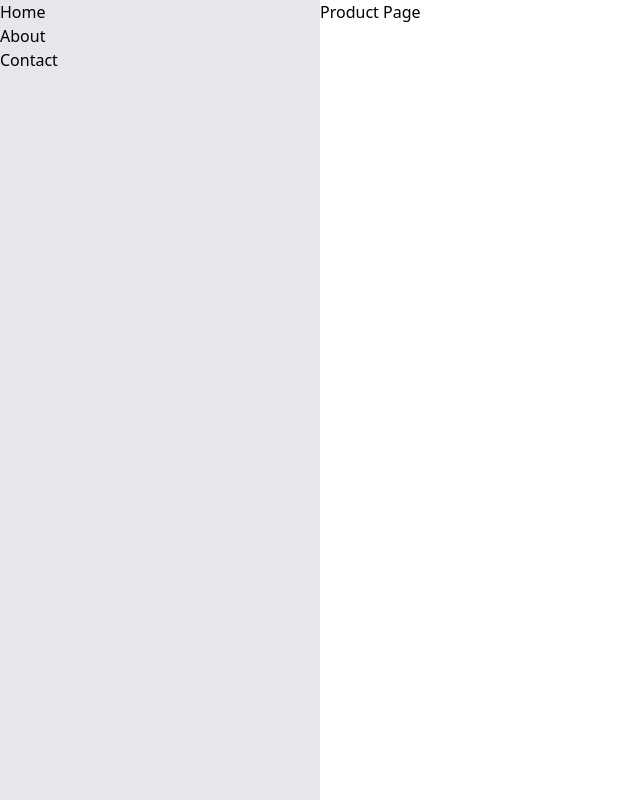
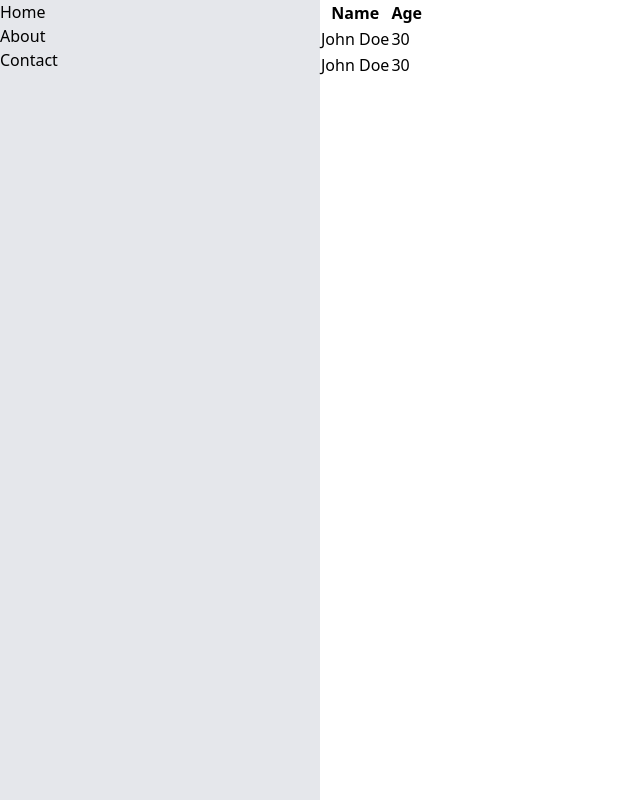
Before and after one commit to hmthu30/admin_panel, a Next.js app: page /product in a window 1280 px wide. Shown: the whole page, without its empty margins (0-640 px from the left). Built offline with nearby package versions, Linux system fonts and the light colour scheme.

Commit message:
add reusable css table and change nvabar to sidebar name

```diff
--- a/src/components/UI/navbar/Navbar.tsx
+++ b/src/components/UI/sidebar/Sidebar.tsx
@@ -2,7 +2,7 @@ import React from "react";
 import Link from "next/link";
 import { useAuth } from "@/context/AuthContext";
 
-const Navbar: React.FC = () => {
+const Sidebar: React.FC = () => {
   const { token } = useAuth();
 
   if (!token) {
@@ -26,4 +26,4 @@ const Navbar: React.FC = () => {
   );
 };
 
-export default Navbar;
+export default Sidebar;
--- /dev/null
+++ b/src/components/UI/table/index.tsx
@@ -0,0 +1,239 @@
+import {
+  TableBodyRowColCheckType,
+  TableBodyRowColType,
+  TableBodyRowType,
+  TableBodyType,
+  TableHeaderRowColCheckType,
+  TableHeaderRowColType,
+  TableHeaderRowType,
+  TableHeaderType,
+  TableType,
+} from "@/utils/const/tableConstant";
+import React from "react";
+import { twMerge } from "tailwind-merge";
+
+export function Table({
+  children,
+  className,
+  additionalStyle,
+}: {
+  children: React.ReactNode;
+  className: (typeof TableType)[keyof typeof TableType];
+  additionalStyle?: string;
+}) {
+  const classNameMap: Record<
+    (typeof TableType)[keyof typeof TableType],
+    string
+  > = {
+    [TableType.Default]: "",
+    [TableType.Modify]: "",
+  };
+
+  return (
+    <table className={twMerge(additionalStyle, classNameMap[className])}>
+      {children}
+    </table>
+  );
+}
+
+export function TableHeader({
+  children,
+  className,
+  additionalStyle,
+}: {
+  children: React.ReactNode;
+  className: (typeof TableHeaderType)[keyof typeof TableHeaderType];
+  additionalStyle?: string;
+}) {
+  const classNameMap: Record<
+    (typeof TableHeaderType)[keyof typeof TableHeaderType],
+    string
+  > = {
+    [TableHeaderType.Default]: "",
+    [TableHeaderType.Modify]: "",
+  };
+
+  return (
+    <thead className={twMerge(additionalStyle, classNameMap[className])}>
+      {children}
+    </thead>
+  );
+}
+
+export function TableHeaderRow({
+  children,
+  className,
+  additionalStyle,
+}: {
+  children: React.ReactNode;
+  className: (typeof TableHeaderRowType)[keyof typeof TableHeaderRowType];
+  additionalStyle?: string;
+}) {
+  const classNameMap: Record<
+    (typeof TableHeaderRowType)[keyof typeof TableHeaderRowType],
+    string
+  > = {
+    [TableHeaderRowType.Default]: "",
+    [TableHeaderRowType.Modify]: "",
+  };
+  return (
+    <tr className={twMerge(additionalStyle, classNameMap[className])}>
+      {children}
+    </tr>
+  );
+}
+
+export function TableHeaderRowColCheck({
+  children,
+  className,
+  additionalStyle,
+}: {
+  children: React.ReactNode;
+  className: (typeof TableHeaderRowColCheckType)[keyof typeof TableHeaderRowColCheckType];
+  additionalStyle?: string;
+}) {
+  const classNameMap: Record<
+    (typeof TableHeaderRowColCheckType)[keyof typeof TableHeaderRowColCheckType],
+    string
+  > = {
+    [TableHeaderRowColCheckType.Default]: "",
+    [TableHeaderRowColCheckType.Modify]: "",
+  };
+  return (
+    <th
+      scope="col"
+      className={twMerge([additionalStyle, classNameMap[className]])}
+    >
+      {children}
+    </th>
+  );
+}
+
+export function TableHeaderRowCol({
+  children,
+  className,
+  additionalStyle,
+}: {
+  children: React.ReactNode;
+  className: (typeof TableHeaderRowColType)[keyof typeof TableHeaderRowColType];
+  additionalStyle?: string;
+}) {
+  const classNameMap: Record<
+    (typeof TableHeaderRowColType)[keyof typeof TableHeaderRowColType],
+    string
+  > = {
+    [TableHeaderRowColType.Default]: "",
+    [TableHeaderRowColType.Modify]: "",
+  };
+  return (
+    <th
+      scope="col"
+      className={twMerge([additionalStyle, classNameMap[className]])}
+    >
+      {children}
+    </th>
+  );
+}
+
+export function TableBody({
+  children,
+  className,
+  additionalStyle,
+}: {
+  children: React.ReactNode;
+  className: (typeof TableBodyType)[keyof typeof TableBodyType];
+  additionalStyle?: string;
+}) {
+  const classNameMap: Record<
+    (typeof TableBodyType)[keyof typeof TableBodyType],
+    string
+  > = {
+    [TableBodyType.Default]: "",
+    [TableBodyType.Modify]: "",
+  };
+
+  return (
+    <tbody className={twMerge(additionalStyle, classNameMap[className])}>
+      {children}
+    </tbody>
+  );
+}
+
+export function TableBodyRow({
+  children,
+  className,
+  additionalStyle,
+}: {
+  children: React.ReactNode;
+  className: (typeof TableBodyRowType)[keyof typeof TableBodyRowType];
+  additionalStyle?: string;
+}) {
+  const classNameMap: Record<
+    (typeof TableBodyRowType)[keyof typeof TableBodyRowType],
+    string
+  > = {
+    [TableBodyRowType.Default]: "",
+    [TableBodyRowType.Modify]: "",
+  };
+
+  return (
+    <tr className={twMerge(additionalStyle, classNameMap[className])}>
+      {children}
+    </tr>
+  );
+}
+
+export function TableBodyRowColCheck({
+  children,
+  className,
+  additionalStyle,
+}: {
+  children: React.ReactNode;
+  className: (typeof TableBodyRowColCheckType)[keyof typeof TableBodyRowColCheckType];
+  additionalStyle?: string;
+}) {
+  const classNameMap: Record<
+    (typeof TableBodyRowColCheckType)[keyof typeof TableBodyRowColCheckType],
+    string
+  > = {
+    [TableBodyRowColCheckType.Default]: "",
+    [TableBodyRowColCheckType.Modify]: "",
+  };
+  return (
+    <td
+      scope="col"
+      className={twMerge([additionalStyle, classNameMap[className]])}
+    >
+      {children}
+    </td>
+  );
+}
+
+export function TableBodyRowCol({
+  children,
+  className,
+  colSpan,
+  additionalStyle,
+}: {
+  children: React.ReactNode;
+  className: (typeof TableBodyRowColType)[keyof typeof TableBodyRowColType];
+  colSpan?: number;
+  additionalStyle?: string;
+}) {
+  const classNameMap: Record<
+    (typeof TableBodyRowColType)[keyof typeof TableBodyRowColType],
+    string
+  > = {
+    [TableBodyRowColType.Default]: "",
+    [TableBodyRowColType.Modify]: "",
+  };
+  return (
+    <td
+      scope="col"
+      colSpan={colSpan}
+      className={twMerge([additionalStyle, classNameMap[className]])}
+    >
+      {children}
+    </td>
+  );
+}
--- a/src/hoc/layout/NavbarLayout.tsx
+++ b/src/hoc/layout/SidebarLayout.tsx
@@ -1,19 +1,19 @@
-import Navbar from "@/components/UI/navbar/Navbar";
+import Sidebar from "@/components/UI/sidebar/Sidebar";
 import React from "react";
 
 interface LayoutProps {
   children: React.ReactNode;
 }
 
-const NavbarLayout: React.FC<LayoutProps> = ({ children }) => {
+const SidebarLayout: React.FC<LayoutProps> = ({ children }) => {
   return (
     <div className="flex flex-row h-screen">
       <div className="h-full w-[25%] bg-gray-200">
-        <Navbar />
+        <Sidebar />
       </div>
       <div className="h-full w-[75%] bg-white">{children}</div>
     </div>
   );
 };
 
-export default NavbarLayout;
+export default SidebarLayout;
--- a/src/pages/_app.tsx
+++ b/src/pages/_app.tsx
@@ -3,7 +3,7 @@ import { QueryClient, QueryClientProvider } from "react-query";
 import type { AppProps } from "next/app";
 import { AuthProvider } from "@/context/AuthContext";
 import Auxiliary from "@/hoc/Auxilitary/Auxilitary";
-import NavbarLayout from "@/hoc/layout/NavbarLayout";
+import SidebarLayout from "@/hoc/layout/SidebarLayout";
 
 const queryClient = new QueryClient();
 
@@ -12,9 +12,9 @@ export default function App({ Component, pageProps }: AppProps) {
     <Auxiliary>
       <QueryClientProvider client={queryClient}>
         <AuthProvider>
-          <NavbarLayout>
+          <SidebarLayout>
             <Component {...pageProps} />
-          </NavbarLayout>
+          </SidebarLayout>
         </AuthProvider>
       </QueryClientProvider>
     </Auxiliary>
--- a/src/template/product/index.tsx
+++ b/src/template/product/index.tsx
@@ -1,5 +1,55 @@
+import {
+  Table,
+  TableBody,
+  TableBodyRow,
+  TableBodyRowCol,
+  TableHeader,
+  TableHeaderRow,
+  TableHeaderRowCol,
+} from "@/components/UI/table";
+import {
+  TableBodyRowColType,
+  TableBodyRowType,
+  TableBodyType,
+  TableHeaderRowColType,
+  TableHeaderRowType,
+  TableHeaderType,
+  TableType,
+} from "@/utils/const/tableConstant";
+
 const ProductPage = () => {
-  return <p>Product Page</p>;
+  return (
+    <Table className={TableType.Default}>
+      <TableHeader className={TableHeaderType.Default}>
+        <TableHeaderRow className={TableHeaderRowType.Default}>
+          <TableHeaderRowCol className={TableHeaderRowColType.Default}>
+            Name
+          </TableHeaderRowCol>
+          <TableHeaderRowCol className={TableHeaderRowColType.Default}>
+            Age
+          </TableHeaderRowCol>
+        </TableHeaderRow>
+      </TableHeader>
+      <TableBody className={TableBodyType.Default}>
+        <TableBodyRow className={TableBodyRowType.Default}>
+          <TableBodyRowCol className={TableBodyRowColType.Default}>
+            John Doe
+          </TableBodyRowCol>
+          <TableBodyRowCol className={TableBodyRowColType.Default}>
+            30
+          </TableBodyRowCol>
+        </TableBodyRow>
+        <TableBodyRow className={TableBodyRowType.Default}>
+          <TableBodyRowCol className={TableBodyRowColType.Default}>
+            John Doe
+          </TableBodyRowCol>
+          <TableBodyRowCol className={TableBodyRowColType.Default}>
+            30
+          </TableBodyRowCol>
+        </TableBodyRow>
+      </TableBody>
+    </Table>
+  );
 };
 
 const ProductTemplate = () => {
--- /dev/null
+++ b/src/utils/const/tableConstant.ts
@@ -0,0 +1,44 @@
+export const TableType = {
+  Default: "default-table",
+  Modify: "modify-table",
+} as const;
+
+export const TableHeaderType = {
+  Default: "default-header",
+  Modify: "modify-header",
+} as const;
+
+export const TableHeaderRowType = {
+  Default: "default-header-row",
+  Modify: "modify-header-row",
+} as const;
+
+export const TableHeaderRowColCheckType = {
+  Default: "default-header-row-col-check",
+  Modify: "modify-header-row-col-check",
+} as const;
+
+export const TableHeaderRowColType = {
+  Default: "default-header-row-col",
+  Modify: "modify-header-row-col",
+} as const;
+
+export const TableBodyType = {
+  Default: "default-table-body",
+  Modify: "modify-table-body",
+} as const;
+
+export const TableBodyRowType = {
+  Default: "default-table-body-row",
+  Modify: "modify-table-body-row",
+} as const;
+
+export const TableBodyRowColCheckType = {
+  Default: "default-table-body-row-col-check",
+  Modify: "modify-table-body-row-col-check",
+} as const;
+
+export const TableBodyRowColType = {
+  Default: "default-table-body-row-col",
+  Modify: "modify-table-body-row-col",
+} as const;
```
